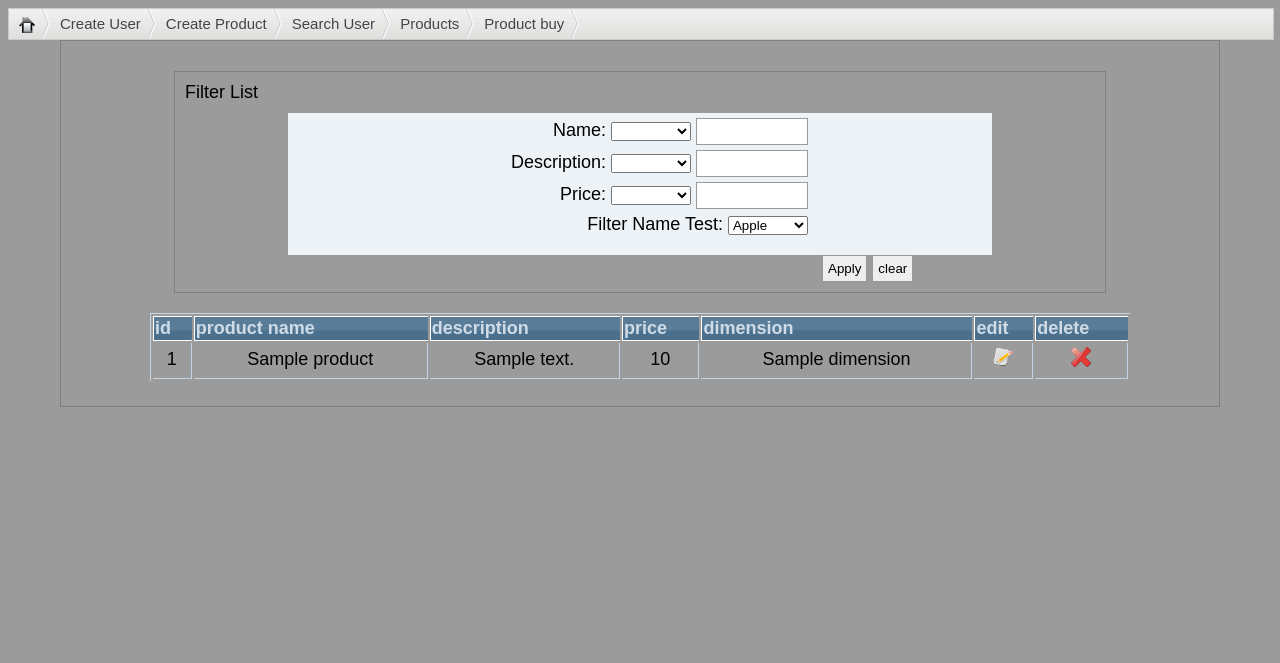
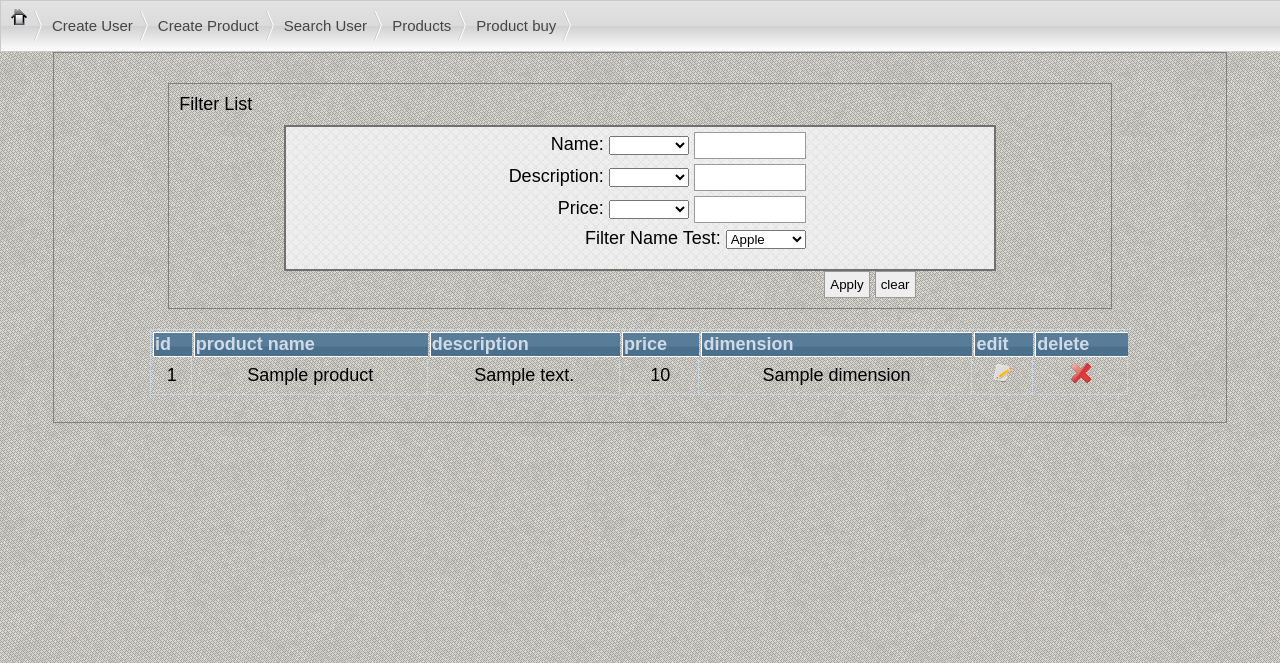
Before and after one commit to NTsvyatkov/itacademy, a Flask app: page /productgrid in a window 1280 px wide. Shown: the top 663 px of the page. Run offline with Flask 2, Linux system fonts and the light colour scheme; tables that the repository leaves empty hold one stand-in row (values such as "Sample post"); parts of the project's set-up code (start-up, migrations or seed data) failed here and were passed over; some libraries are stand-ins or nearby versions.

Commit message:
[#]some desine change

```diff
--- a/store/static/styles/style.css
+++ b/store/static/styles/style.css
@@ -1,10 +1,20 @@
 
-body {font: 18px Arial, Helvetica, sans-serif; background: #9b9b9b;
+body {
+ font: 18px Arial, Helvetica, sans-serif;
+ background-image:url(../images/body-background.png);
+ padding:0px;
+ margin:0px;
   }
 #menu  {font: 15px Arial, Helvetica, sans-serif;
-  background-image:url('../images/bc_bg.png');
-  background-repeat:repeat-x;
-  height:30px;
+  background: rgb(226,226,226); /* Old browsers */
+background: -moz-linear-gradient(top,  rgba(226,226,226,1) 0%, rgba(219,219,219,1) 50%, rgba(209,209,209,1) 51%, rgba(254,254,254,1) 100%); /* FF3.6+ */
+background: -webkit-gradient(linear, left top, left bottom, color-stop(0%,rgba(226,226,226,1)), color-stop(50%,rgba(219,219,219,1)), color-stop(51%,rgba(209,209,209,1)), color-stop(100%,rgba(254,254,254,1))); /* Chrome,Safari4+ */
+background: -webkit-linear-gradient(top,  rgba(226,226,226,1) 0%,rgba(219,219,219,1) 50%,rgba(209,209,209,1) 51%,rgba(254,254,254,1) 100%); /* Chrome10+,Safari5.1+ */
+background: -o-linear-gradient(top,  rgba(226,226,226,1) 0%,rgba(219,219,219,1) 50%,rgba(209,209,209,1) 51%,rgba(254,254,254,1) 100%); /* Opera 11.10+ */
+background: -ms-linear-gradient(top,  rgba(226,226,226,1) 0%,rgba(219,219,219,1) 50%,rgba(209,209,209,1) 51%,rgba(254,254,254,1) 100%); /* IE10+ */
+background: linear-gradient(to bottom,  rgba(226,226,226,1) 0%,rgba(219,219,219,1) 50%,rgba(209,209,209,1) 51%,rgba(254,254,254,1) 100%); /* W3C */
+filter: progid:DXImageTransform.Microsoft.gradient( startColorstr='#e2e2e2', endColorstr='#fefefe',GradientType=0 ); /* IE6-9 */
+  height:50px;
   line-height:30px;
   color:#9b9b9b;
   border:solid 1px #cacaca;
@@ -13,11 +23,14 @@ body {font: 18px Arial, Helvetica, sans-serif; background: #9b9b9b;
   margin:0px;
   padding:0px;
   }
-  #menu li {list-style-type:none;
+  #menu li {
+  list-style-type:none;
   float:left;
   padding-left:10px;
+  tex-align:center;
+  line-height:50px;
   }
-  #menu a {height:30px;
+  #menu a {height:50px;
   display:block;
   background-image:url('../images/bc_separator.png');
   background-repeat:no-repeat;
@@ -29,7 +42,10 @@ body {font: 18px Arial, Helvetica, sans-serif; background: #9b9b9b;
   .home {border:none;
   margin: 8px 0px;
   }
-#menu a:hover{color: gray;
+#menu a:hover{
+color: gray;
+weight:bold;
+text-shadow: 5px 5px 5px #484848;
   }
 
 
@@ -76,7 +92,13 @@ select{
 width:80px;
 }
 
-form                       { width:580px;padding:0 170px 20px;margin:auto;background:#ecf2f6; }
+form{
+ width:580px;
+ padding:0 170px 20px;
+ margin:auto;
+ background-image:url(../images/fbg.png);
+ border:2px solid #707070 ;
+ }
 
 label                      { cursor:pointer;display:block; }
 input[type="text"]         { width:100px;border:1px solid #999;padding:5px;-moz-border-radius:4px; }
```
Also changed, not shown: store/static/images/bg1.jpeg (added), store/static/images/bg2.jpg (added), store/static/images/body-background.png (added), store/static/images/fbg.png (added).
